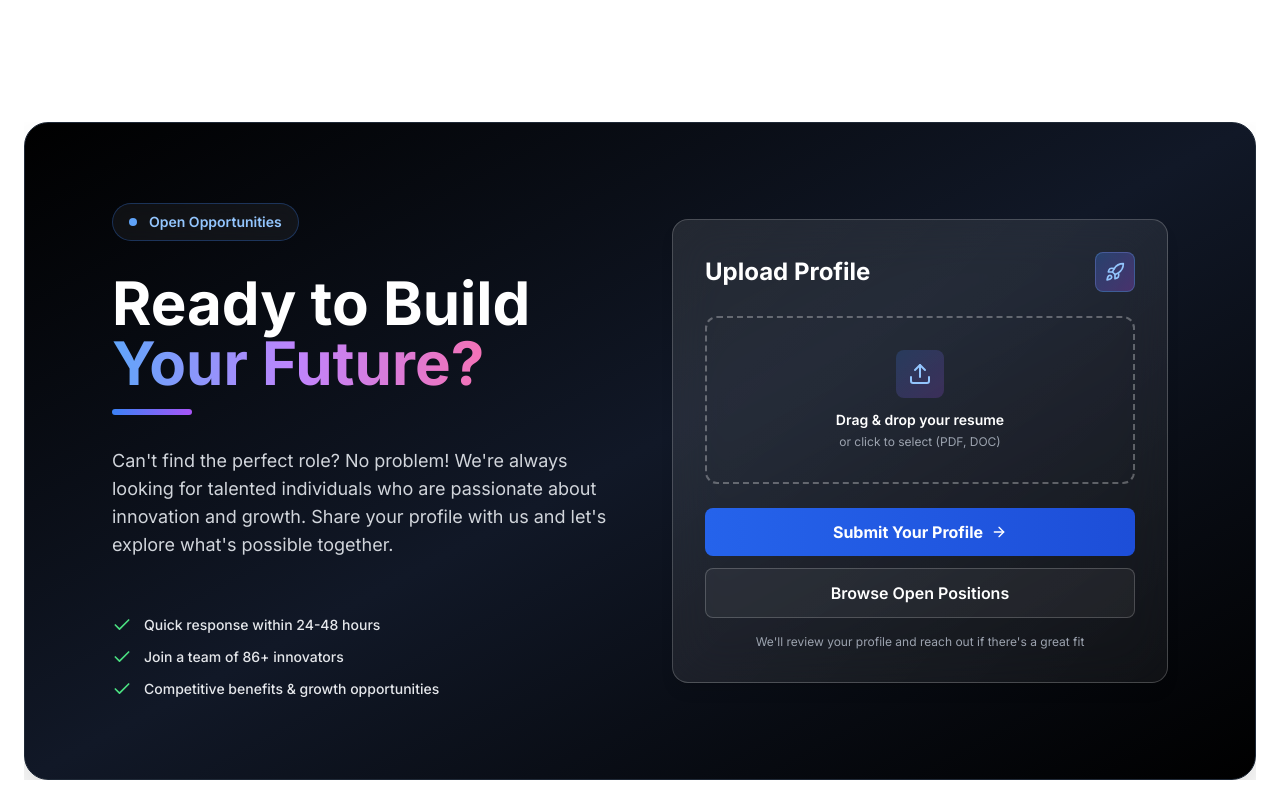
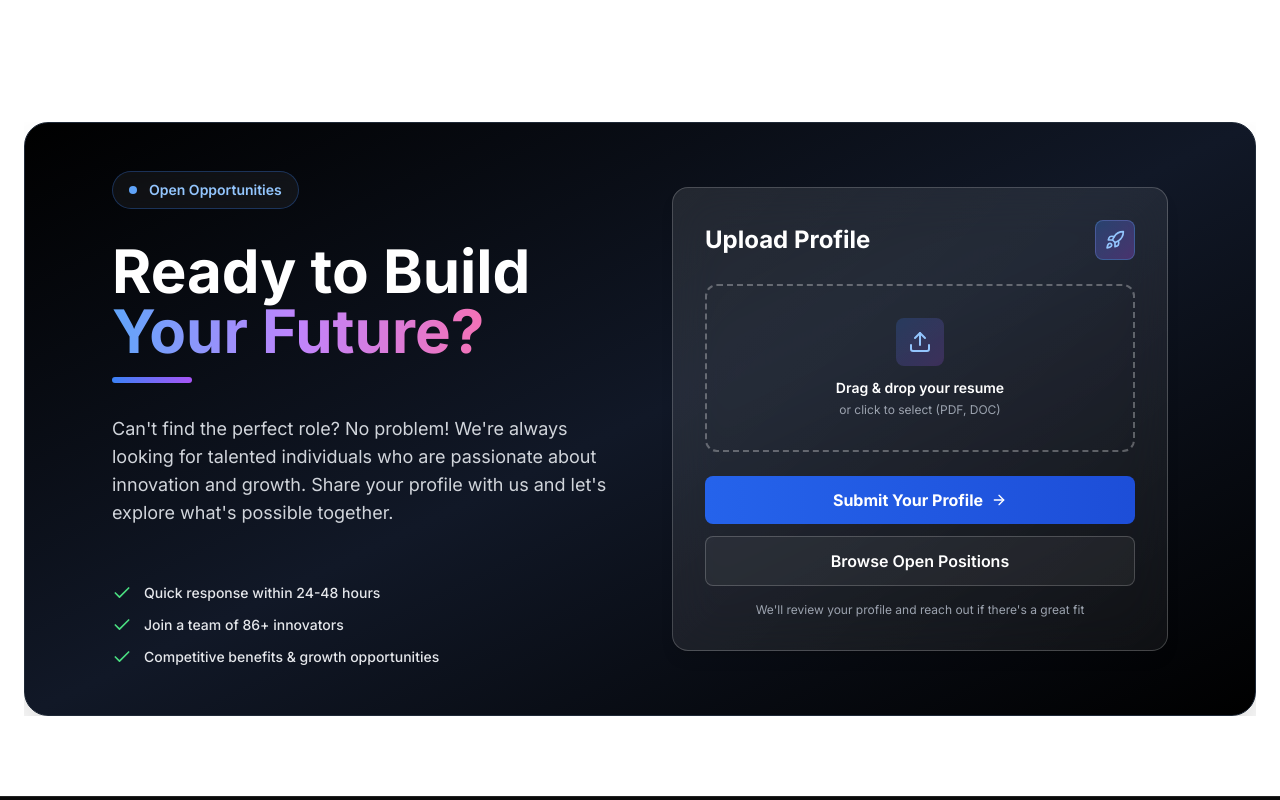
Before and after one commit to ubityofficial/ubity, a React (Vite) app: page /careers in a window 1280 px wide. Shown: the part 1620-2420 px from the top of the page. Built offline with nearby package versions, Linux system fonts and the light colour scheme.

Commit message:
⬇️ Reduce footer padding size on career page

```diff
--- a/src/components/CareerPage.tsx
+++ b/src/components/CareerPage.tsx
@@ -1109,7 +1109,7 @@ export default function CareerPage() {
           </div>
 
           {/* Content Grid */}
-          <div className="max-w-6xl mx-auto px-4 sm:px-6 md:px-12 py-10 sm:py-16 md:py-20 relative z-10">
+          <div className="max-w-6xl mx-auto px-4 sm:px-6 md:px-12 py-6 sm:py-10 md:py-12 relative z-10">
             <div className="grid grid-cols-1 lg:grid-cols-2 gap-8 sm:gap-12 md:gap-16 items-center">
               {/* Left Section - Content */}
               <div className="space-y-6 sm:space-y-8">
```
